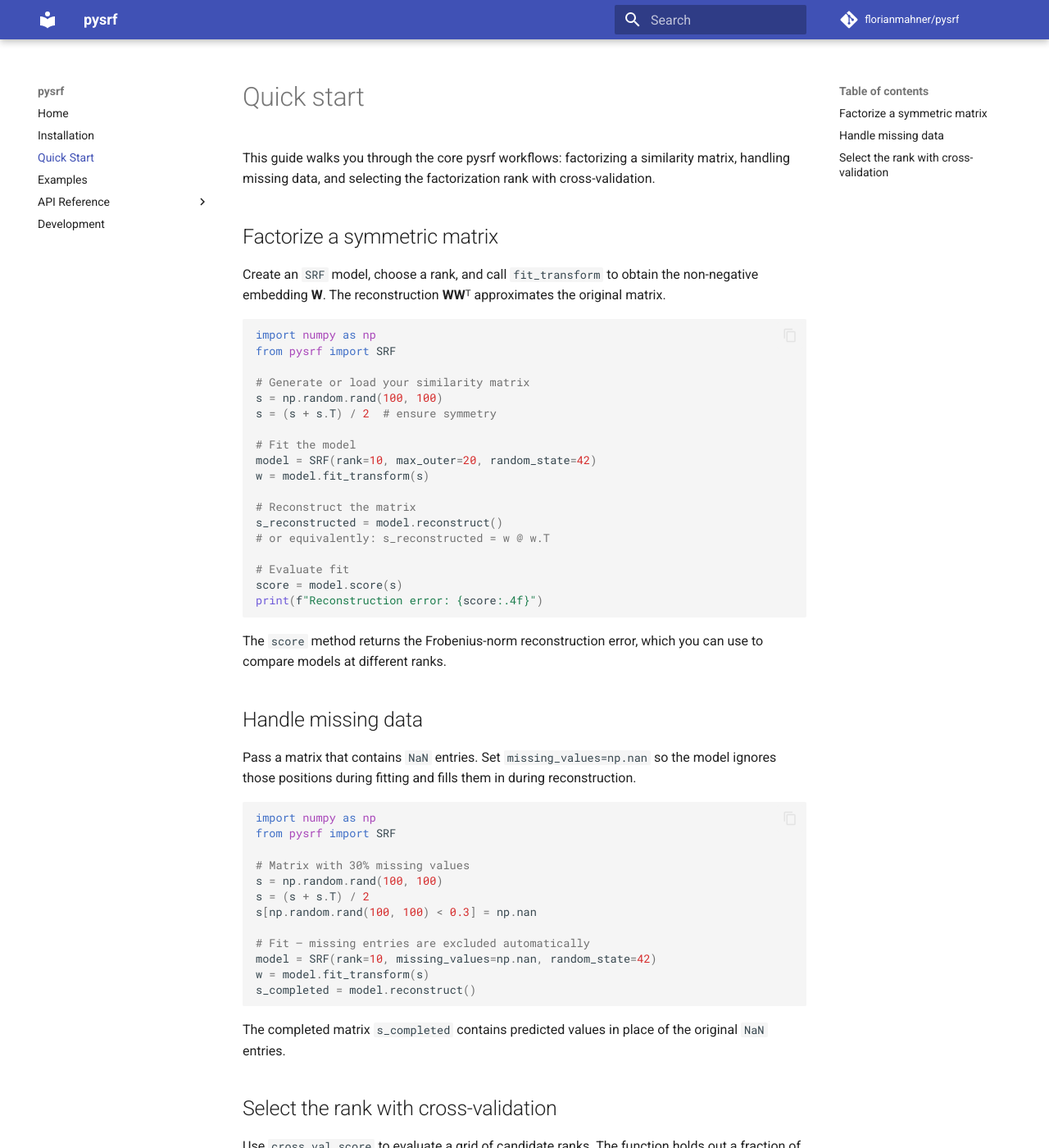
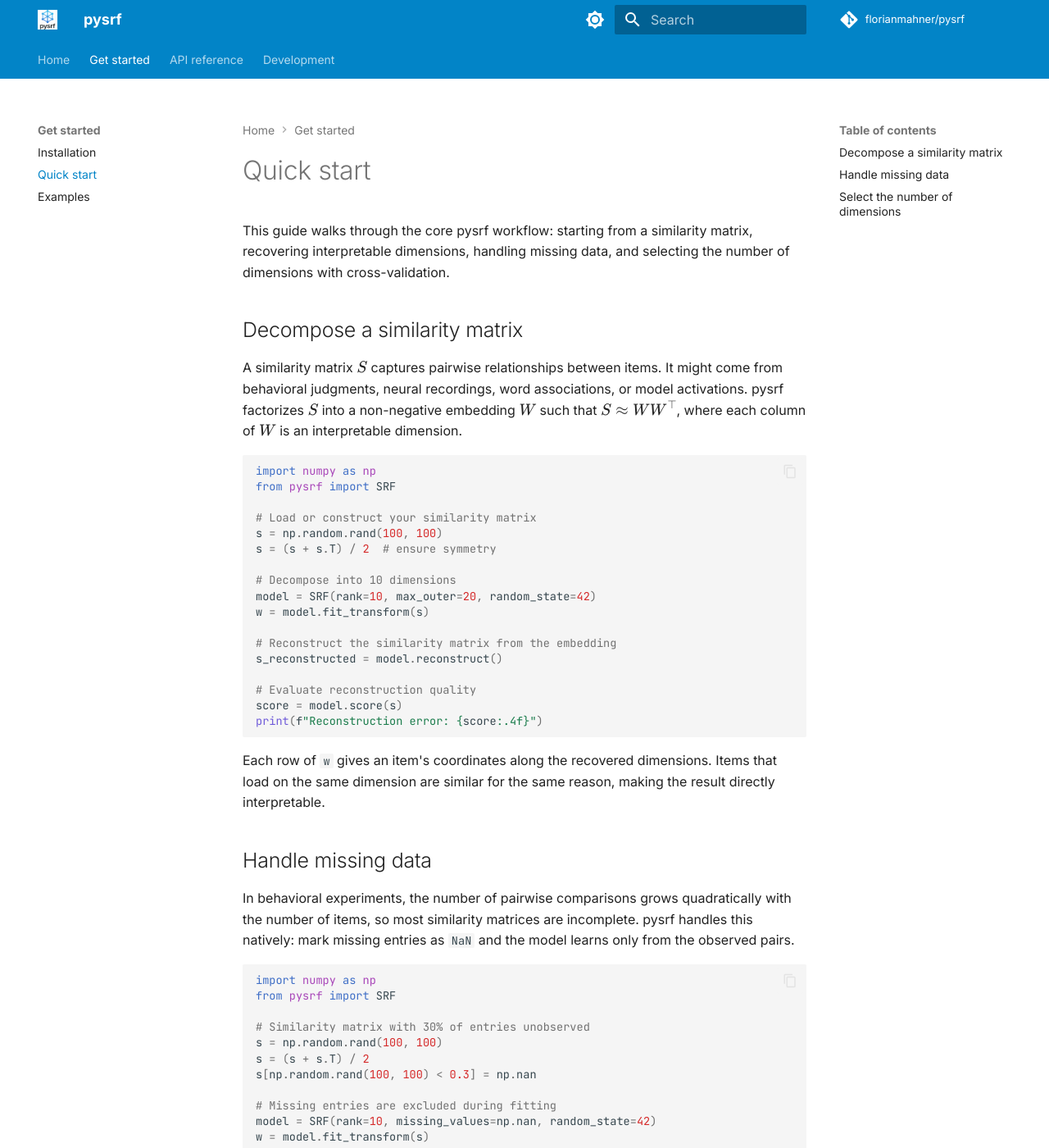
Before and after one commit to florianmahner/pysrf, an MkDocs documentation site: the page built from docs/quickstart.md, in a window 1280 px wide and 1400 px high. Shown: the whole window at 82% size. Built offline with MkDocs 1.6.1 and Material for MkDocs 9.7.7, drawn with Linux system fonts in a browser that asks for light colours; comment, search, counter and statistics services are not loaded; some of the changed text lies outside the part shown.

Commit message:
Build the documentation site with MkDocs Material and redesign the README
Dark/light theme, navigation tabs, badges, and LaTeX math support.

````diff
--- a/.pre-commit-config.yaml
+++ b/.pre-commit-config.yaml
@@ -15,9 +15,9 @@ repos:
         pass_filenames: false
         always_run: true
 
-      - id: mkdocs-build
-        name: mkdocs build
-        entry: poetry run mkdocs build --strict
+      - id: zensical-build
+        name: zensical build
+        entry: poetry run zensical build
         language: system
         pass_filenames: false
         always_run: true
--- a/docs/quickstart.md
+++ b/docs/quickstart.md
@@ -1,68 +1,75 @@
 # Quick start
 
-This guide walks you through the core pysrf workflows: factorizing a
-similarity matrix, handling missing data, and selecting the factorization rank
-with cross-validation.
+This guide walks through the core pysrf workflow: starting from a
+similarity matrix, recovering interpretable dimensions, handling missing
+data, and selecting the number of dimensions with cross-validation.
 
-## Factorize a symmetric matrix
+## Decompose a similarity matrix
 
-Create an `SRF` model, choose a rank, and call `fit_transform` to obtain the
-non-negative embedding **W**. The reconstruction **WW**ᵀ approximates the
-original matrix.
+A similarity matrix $S$ captures pairwise relationships between items.
+It might come from behavioral judgments, neural recordings, word
+associations, or model activations. pysrf factorizes $S$ into a
+non-negative embedding $W$ such that $S \approx WW^\top$, where each column
+of $W$ is an interpretable dimension.
 
 ```python
 import numpy as np
 from pysrf import SRF
 
-# Generate or load your similarity matrix
+# Load or construct your similarity matrix
 s = np.random.rand(100, 100)
 s = (s + s.T) / 2  # ensure symmetry
 
-# Fit the model
+# Decompose into 10 dimensions
 model = SRF(rank=10, max_outer=20, random_state=42)
 w = model.fit_transform(s)
 
-# Reconstruct the matrix
+# Reconstruct the similarity matrix from the embedding
 s_reconstructed = model.reconstruct()
-# or equivalently: s_reconstructed = w @ w.T
 
-# Evaluate fit
+# Evaluate reconstruction quality
 score = model.score(s)
 print(f"Reconstruction error: {score:.4f}")
 ```
 
-The `score` method returns the Frobenius-norm reconstruction error, which you
-can use to compare models at different ranks.
+Each row of `w` gives an item's coordinates along the recovered dimensions.
+Items that load on the same dimension are similar for the same reason,
+making the result directly interpretable.
 
 ## Handle missing data
 
-Pass a matrix that contains `NaN` entries. Set `missing_values=np.nan` so the
-model ignores those positions during fitting and fills them in during
-reconstruction.
+In behavioral experiments, the number of pairwise comparisons grows
+quadratically with the number of items, so most similarity matrices are
+incomplete. pysrf handles this natively: mark missing entries as `NaN` and
+the model learns only from the observed pairs.
 
 ```python
 import numpy as np
 from pysrf import SRF
 
-# Matrix with 30% missing values
+# Similarity matrix with 30% of entries unobserved
 s = np.random.rand(100, 100)
 s = (s + s.T) / 2
 s[np.random.rand(100, 100) < 0.3] = np.nan
 
-# Fit — missing entries are excluded automatically
+# Missing entries are excluded during fitting
 model = SRF(rank=10, missing_values=np.nan, random_state=42)
 w = model.fit_transform(s)
+
+# The reconstruction fills in the missing entries
 s_completed = model.reconstruct()
 ```
 
-The completed matrix `s_completed` contains predicted values in place of the
-original `NaN` entries.
+The completed matrix `s_completed` contains the model's predictions for
+both the observed and the previously missing entries.
 
-## Select the rank with cross-validation
+## Select the number of dimensions
 
-Use `cross_val_score` to evaluate a grid of candidate ranks. The function
-holds out a fraction of observed entries, fits the model on the rest, and
-scores reconstruction quality on the held-out set.
+Choosing the right number of dimensions (rank) is critical. Too few
+dimensions miss important structure; too many overfit. pysrf provides
+entry-wise cross-validation: it holds out individual similarity values,
+fits the model on the remaining entries, and evaluates prediction accuracy
+on the held-out values.
 
 ```python
 from pysrf import cross_val_score
@@ -70,11 +77,16 @@ from pysrf import cross_val_score
 s = np.random.rand(100, 100)
 s = (s + s.T) / 2
 
+# Evaluate candidate ranks
 cv = cross_val_score(s, param_grid={"rank": [5, 10, 15, 20]})
 
-print(f"Best parameters: {cv.best_params_}")
+print(f"Best rank: {cv.best_params_}")
 print(f"Best score: {cv.best_score_:.4f}")
 ```
 
-For a deeper dive into cross-validation options, sampling-bound estimation,
-and ensemble clustering, see the [Examples](examples.md) page.
+This approach respects the dependency structure of similarity matrices,
+unlike standard cross-validation methods designed for independent
+observations.
+
+For consensus embeddings, sampling-bound estimation, and the full analysis
+pipeline, see the [Examples](examples.md) page.
--- /dev/null
+++ b/docs/stylesheets/extra.css
@@ -0,0 +1,11 @@
+[data-md-color-scheme="default"] {
+  --md-primary-fg-color: #0284c7;
+  --md-primary-fg-color--light: #38bdf8;
+  --md-primary-fg-color--dark: #0369a1;
+}
+
+[data-md-color-scheme="slate"] {
+  --md-primary-fg-color: #38bdf8;
+  --md-primary-fg-color--light: #7dd3fc;
+  --md-primary-fg-color--dark: #0284c7;
+}
--- a/mkdocs.yml
+++ b/mkdocs.yml
@@ -1,5 +1,5 @@
 site_name: pysrf
-site_description: Symmetric Representation Factorization for matrix completion and rank estimation
+site_description: Sparse non-negative factorization of similarity matrices
 site_author: Florian Mahner
 site_url: https://florianmahner.github.io/pysrf/
 repo_url: https://github.com/florianmahner/pysrf
@@ -7,10 +7,41 @@ repo_name: florianmahner/pysrf
 
 theme:
   name: material
+  logo: assets/logo.png
+  favicon: assets/logo.png
   palette:
-    scheme: default
+    - media: "(prefers-color-scheme: light)"
+      scheme: default
+      primary: custom
+      accent: cyan
+      toggle:
+        icon: material/brightness-7
+        name: Switch to dark mode
+    - media: "(prefers-color-scheme: dark)"
+      scheme: slate
+      primary: custom
+      accent: cyan
+      toggle:
+        icon: material/brightness-4
+        name: Switch to light mode
+  font:
+    text: Inter
+    code: JetBrains Mono
   features:
     - content.code.copy
+    - content.code.annotate
+    - content.tooltips
+    - navigation.tabs
+    - navigation.sections
+    - navigation.path
+    - navigation.top
+    - navigation.footer
+    - search.suggest
+    - search.highlight
+    - toc.follow
+
+extra_css:
+  - stylesheets/extra.css
 
 plugins:
   - search
@@ -37,17 +68,25 @@ markdown_extensions:
   - pymdownx.snippets
   - pymdownx.tabbed:
       alternate_style: true
+  - pymdownx.arithmatex:
+      generic: true
   - tables
   - toc:
       permalink: true
+  - attr_list
+  - md_in_html
+
+extra_javascript:
+  - https://unpkg.com/mathjax@3/es5/tex-mml-chtml.js
 
 nav:
   - Home: index.md
-  - Installation: installation.md
-  - Quick Start: quickstart.md
-  - Examples: examples.md
-  - API Reference:
+  - Get started:
+    - Installation: installation.md
+    - Quick start: quickstart.md
+    - Examples: examples.md
+  - API reference:
     - Model (SRF): api/model.md
-    - Cross-Validation: api/cross_validation.md
-    - Sampling Bounds: api/bounds.md
+    - Cross-validation: api/cross_validation.md
+    - Sampling bounds: api/bounds.md
   - Development: development.md
````
Also changed, not shown: CLAUDE.md (deleted, +0 -45 lines), README.md (+29 -27 lines), docs/development.md (+5 -2 lines), docs/examples.md (+39 -27 lines), docs/index.md (+35 -23 lines), pyproject.toml (+4 -6 lines), assets/factorization.svg (added), docs/assets/logo.png (added), 7 other files.
